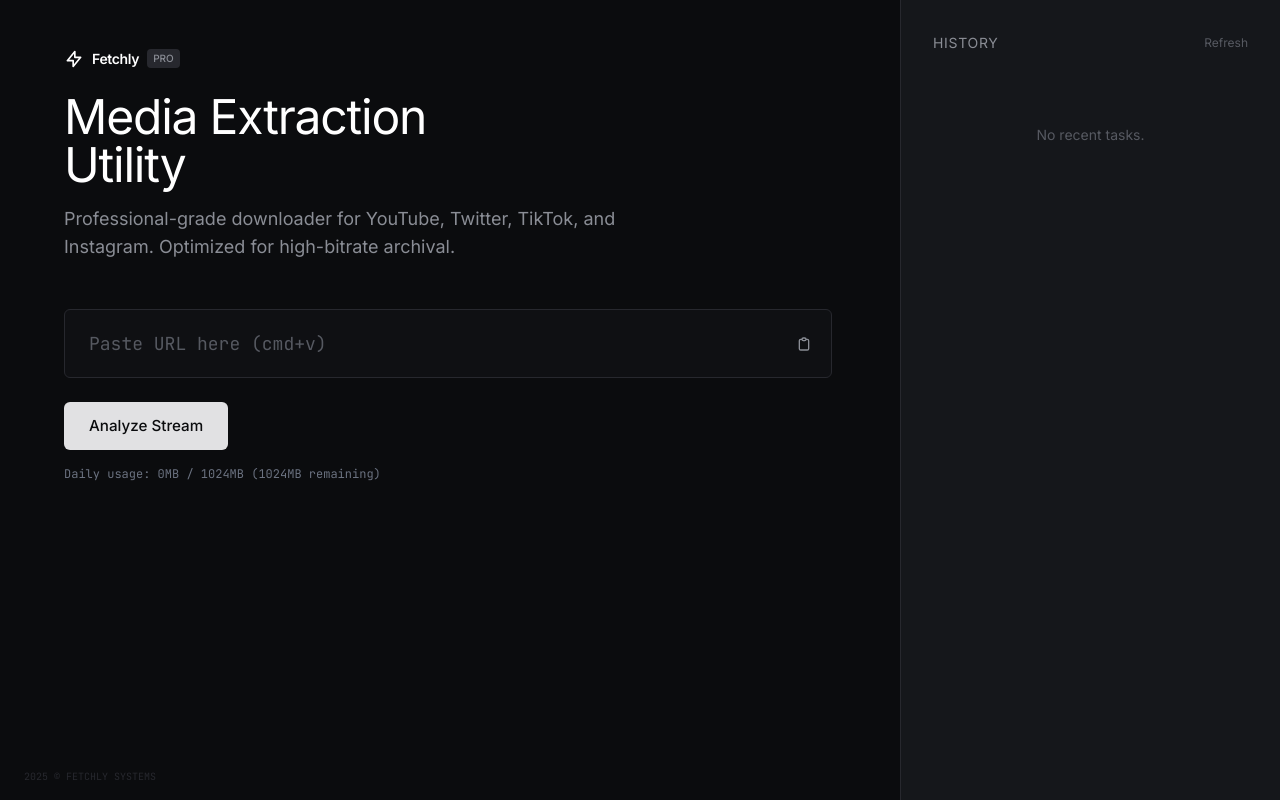
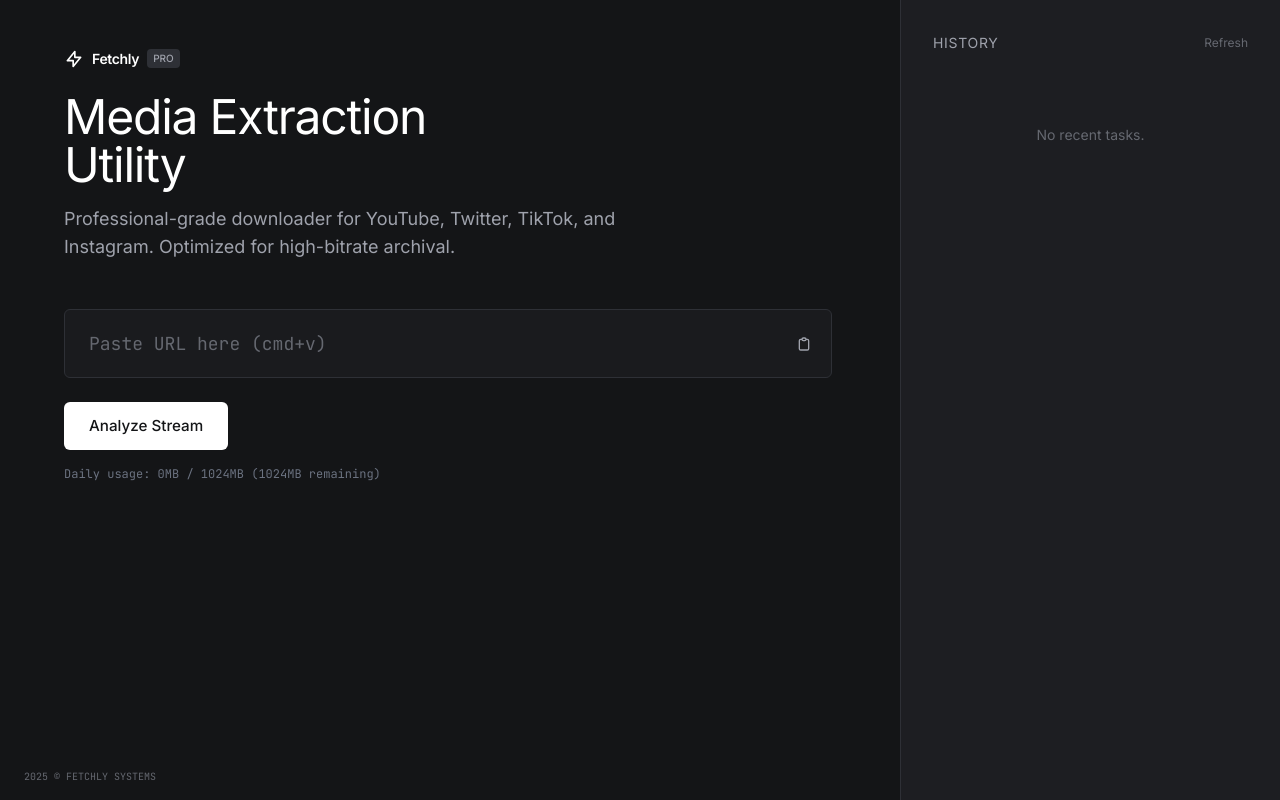
Before and after one commit to luzyver/Fetchly, a Flask app: page / in a window 1280 px wide. Run offline with Flask 3, Linux system fonts and the light colour scheme; data that the repository does not hold is empty; some libraries are stand-ins or nearby versions.

Commit message:
fix(ui): Lighten dark theme for better visibility and fix footer text contrast

```diff
--- a/static/css/styles.css
+++ b/static/css/styles.css
@@ -1,20 +1,20 @@
 :root {
     /* Color Palette - Premium Dark SaaS (Linear-inspired) */
-    --bg-body: #0b0c0e;
-    --bg-surface: #15171b;
-    --bg-surface-hover: #1e2025;
-    --bg-input: #0f1013;
+    --bg-body: #141517;       /* Lighter charcoal instead of pitch black */
+    --bg-surface: #1d1e22;    /* Distinct surface color */
+    --bg-surface-hover: #26272c;
+    --bg-input: #1a1b1e;
 
-    --border-subtle: #27282e;
-    --border-focus: #4b4e57;
+    --border-subtle: #2e3036; /* More visible borders */
+    --border-focus: #555861;
 
-    --text-main: #ededed;
-    --text-muted: #8a8d95;
-    --text-faint: #565961;
+    --text-main: #f2f2f3;
+    --text-muted: #9fa2ac;    /* Lighter muted text for readability */
+    --text-faint: #656870;
 
-    --accent-primary: #e1e1e3; /* Almost white for primary actions */
-    --accent-text: #0b0c0e;    /* Dark text on primary button */
-    --accent-hover: #ffffff;
+    --accent-primary: #ffffff;
+    --accent-text: #141517;
+    --accent-hover: #e1e1e3;
 
     --status-success: #499d79;
     --status-error: #cf5b5b;
--- a/templates/index.html
+++ b/templates/index.html
@@ -4,7 +4,7 @@
     <meta charset="UTF-8">
     <meta name="viewport" content="width=device-width, initial-scale=1.0">
     <title>Fetchly Pro</title>
-    <meta name="theme-color" content="#0b0c0e">
+    <meta name="theme-color" content="#141517">
     <link href="https://fonts.googleapis.com/css2?family=Inter:wght@400;500;600&family=JetBrains+Mono:wght@400;500&display=swap" rel="stylesheet">
     <link rel="stylesheet" href="{{ url_for('static', filename='css/styles.css') }}?v={{ cache_version }}">
     <script src="https://cdn.tailwindcss.com"></script>
@@ -33,11 +33,11 @@
                     <path stroke-linecap="round" stroke-linejoin="round" stroke-width="2" d="M13 10V3L4 14h7v7l9-11h-7z"/>
                 </svg>
                 <span class="font-bold tracking-tight text-white">Fetchly</span>
-                <span class="px-1.5 py-0.5 text-[10px] font-medium bg-[#27282e] text-[#8a8d95] rounded">PRO</span>
+                <span class="px-1.5 py-0.5 text-[10px] font-medium bg-[#2e3036] text-[#9fa2ac] rounded">PRO</span>
             </div>
 
             <h1 class="text-4xl sm:text-5xl text-white mb-4 tracking-tight">Media Extraction<br>Utility</h1>
-            <p class="text-lg text-[#8a8d95] max-w-xl">
+            <p class="text-lg text-[#9fa2ac] max-w-xl">
                 Professional-grade downloader for YouTube, Twitter, TikTok, and Instagram.
                 Optimized for high-bitrate archival.
             </p>
@@ -52,10 +52,10 @@
                     autocomplete="off">
 
                 <div class="absolute right-4 top-1/2 -translate-y-1/2 flex items-center gap-2">
-                    <button id="clearBtn" class="hidden p-1 text-[#8a8d95] hover:text-white transition-colors" title="Clear">
+                    <button id="clearBtn" class="hidden p-1 text-[#9fa2ac] hover:text-white transition-colors" title="Clear">
                         <svg class="w-4 h-4" fill="none" stroke="currentColor" viewBox="0 0 24 24"><path stroke-linecap="round" stroke-linejoin="round" stroke-width="2" d="M6 18L18 6M6 6l12 12"/></svg>
                     </button>
-                    <button id="pasteBtn" class="p-1 text-[#8a8d95] hover:text-white transition-colors" title="Paste">
+                    <button id="pasteBtn" class="p-1 text-[#9fa2ac] hover:text-white transition-colors" title="Paste">
                         <svg class="w-4 h-4" fill="none" stroke="currentColor" viewBox="0 0 24 24"><path stroke-linecap="round" stroke-linejoin="round" stroke-width="2" d="M9 5H7a2 2 0 00-2 2v12a2 2 0 002 2h10a2 2 0 002-2V7a2 2 0 00-2-2h-2M9 5a2 2 0 002 2h2a2 2 0 002-2M9 5a2 2 0 012-2h2a2 2 0 012 2"/></svg>
                     </button>
                 </div>
@@ -71,13 +71,13 @@
             </button>
 
             <!-- Usage Info -->
-            <div id="usageInfo" class="mt-4 text-xs text-[#565961] font-mono"></div>
+            <div id="usageInfo" class="mt-4 text-xs text-[#656870] font-mono"></div>
 
             <!-- Format Selection Area -->
-            <div id="formatSection" class="hidden mt-10 border-t border-[#27282e] pt-8 animate-fadeIn">
+            <div id="formatSection" class="hidden mt-10 border-t border-[#2e3036] pt-8 animate-fadeIn">
                 <div class="flex items-center justify-between mb-4">
-                    <h3 class="text-xs font-medium uppercase tracking-wider text-[#8a8d95]">Available Formats</h3>
-                    <span id="videoTitle" class="text-xs text-[#8a8d95] font-mono truncate max-w-[300px]"></span>
+                    <h3 class="text-xs font-medium uppercase tracking-wider text-[#9fa2ac]">Available Formats</h3>
+                    <span id="videoTitle" class="text-xs text-[#9fa2ac] font-mono truncate max-w-[300px]"></span>
                 </div>
 
                 <div id="formatList" class="format-selector">
@@ -94,20 +94,20 @@
             </div>
 
             <!-- Status / Progress -->
-            <div id="statusCard" class="hidden mt-6 bg-[#15171b] border border-[#27282e] rounded-lg p-6 animate-fadeIn">
+            <div id="statusCard" class="hidden mt-6 bg-[#1d1e22] border border-[#2e3036] rounded-lg p-6 animate-fadeIn">
                 <div class="flex items-start gap-4">
                     <div id="statusIcon" class="mt-1"></div>
                     <div class="flex-1">
                         <h4 id="statusTitle" class="text-sm font-medium text-white">Processing</h4>
-                        <p id="statusMessage" class="text-sm text-[#8a8d95] mt-1">Initializing stream...</p>
+                        <p id="statusMessage" class="text-sm text-[#9fa2ac] mt-1">Initializing stream...</p>
 
                         <!-- Progress -->
                         <div id="progressContainer" class="hidden mt-4">
-                            <div class="h-1 w-full bg-[#27282e] rounded-full overflow-hidden">
+                            <div class="h-1 w-full bg-[#2e3036] rounded-full overflow-hidden">
                                 <div id="progressBar" class="h-full bg-white transition-all duration-300" style="width: 0%"></div>
                             </div>
                             <div class="flex justify-between mt-2">
-                                <span class="text-xs text-[#565961] font-mono">ENCODING</span>
+                                <span class="text-xs text-[#656870] font-mono">ENCODING</span>
                                 <span id="progressText" class="text-xs text-white font-mono">0%</span>
                             </div>
                         </div>
@@ -132,7 +132,7 @@
     <aside id="historySection" class="sidebar custom-scrollbar">
         <div class="flex items-center justify-between mb-6">
             <h2>History</h2>
-            <button onclick="window.location.reload()" class="text-xs text-[#565961] hover:text-white transition-colors">Refresh</button>
+            <button onclick="window.location.reload()" class="text-xs text-[#656870] hover:text-white transition-colors">Refresh</button>
         </div>
 
         <div id="historyListContainer" class="space-y-0">
@@ -141,14 +141,14 @@
         </div>
 
         <div id="historyEmpty" class="text-center py-12">
-            <p class="text-sm text-[#565961]">No recent tasks.</p>
+            <p class="text-sm text-[#656870]">No recent tasks.</p>
         </div>
     </aside>
 
 </div>
 
 <!-- Footer -->
-<footer class="fixed bottom-4 left-6 text-[10px] text-[#27282e] font-mono pointer-events-none">
+<footer class="fixed bottom-4 left-6 text-[10px] text-[#656870] font-mono pointer-events-none">
     <span id="year"></span> © FETCHLY SYSTEMS
 </footer>
 
```
